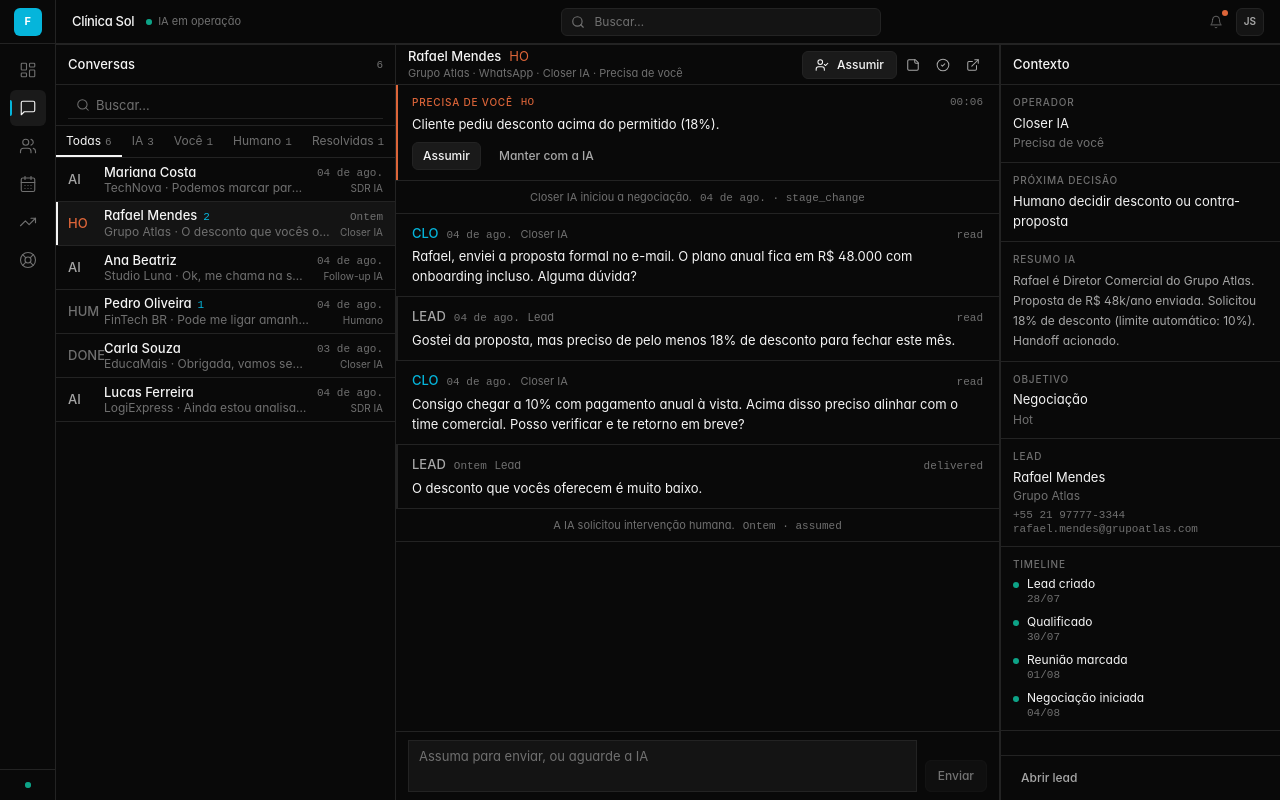
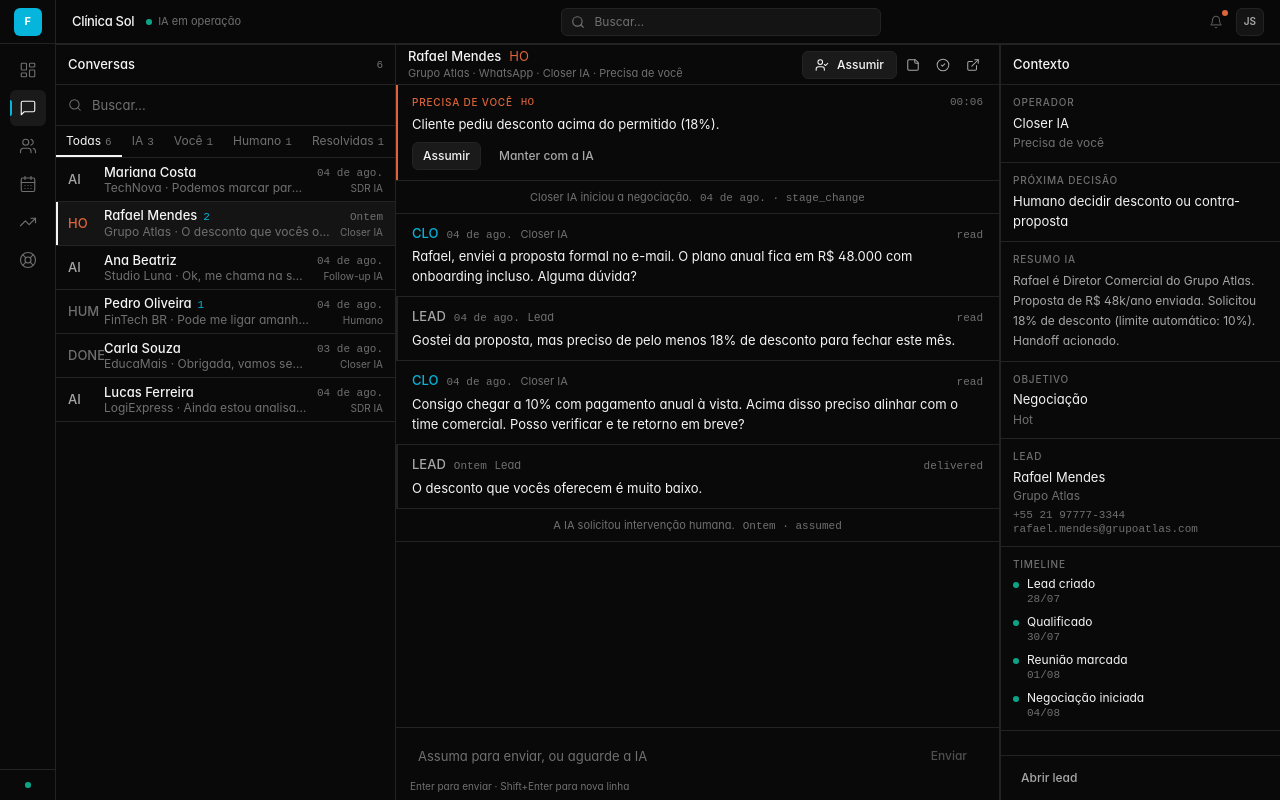
Before and after one commit to jvrm831720/forceia, a Next.js app in the folder dashboard/: page /conversas in a window 1280 px wide. Built offline with nearby package versions, Linux system fonts and the light colour scheme.

Commit message:
feat(conversations): rebuild list, filters, search, input, loading, error

```diff
--- a/dashboard/components/conversations/conversation-input.tsx
+++ b/dashboard/components/conversations/conversation-input.tsx
@@ -1,8 +1,10 @@
 "use client";
 
 import { Button } from "@/components/ui/button";
+import { cn } from "@/lib/utils";
 import { useState } from "react";
 
+/** Discrete composer — send only elevates when content is valid. */
 export function ConversationInput({
   onSend,
   disabled,
@@ -13,17 +15,27 @@ export function ConversationInput({
   placeholder?: string;
 }) {
   const [value, setValue] = useState("");
+  const [sending, setSending] = useState(false);
+  const hasContent = value.trim().length > 0;
 
   const submit = () => {
     const text = value.trim();
-    if (!text || disabled) return;
+    if (!text || disabled || sending) return;
+    setSending(true);
     onSend(text);
     setValue("");
+    setSending(false);
   };
 
   return (
-    <div className="border-t border-border bg-background px-3 py-2">
-      <div className="flex items-end gap-2">
+    <div className="shrink-0 border-t border-border bg-background px-3 py-2">
+      <div
+        className={cn(
+          "flex items-end gap-2 rounded-sm bg-surface/50 px-2.5 py-1.5 transition-colors duration-100",
+          "focus-within:bg-surface focus-within:ring-1 focus-within:ring-brand/30",
+          disabled && "opacity-40",
+        )}
+      >
         <textarea
           value={value}
           onChange={(e) => setValue(e.target.value)}
@@ -33,22 +45,28 @@ export function ConversationInput({
               submit();
             }
           }}
-          rows={2}
-          disabled={disabled}
+          rows={1}
+          disabled={disabled || sending}
           placeholder={placeholder}
-          className="min-h-[36px] flex-1 resize-none border border-border bg-surface px-2.5 py-1.5 text-[13px] text-ink placeholder:text-ink-soft focus:border-ink-muted focus:outline-none disabled:opacity-40"
+          className="min-h-[28px] max-h-24 flex-1 resize-none border-0 bg-transparent py-1 text-[13px] leading-5 text-ink placeholder:text-ink-soft focus:outline-none focus:ring-0 disabled:cursor-not-allowed"
         />
         <Button
           type="button"
           size="sm"
-          variant="secondary"
-          disabled={disabled || !value.trim()}
+          variant={hasContent && !disabled ? "secondary" : "ghost"}
+          disabled={disabled || !hasContent || sending}
           onClick={submit}
-          className="h-8"
+          className={cn(
+            "h-7 shrink-0 px-2.5 text-[12px]",
+            hasContent && !disabled && "text-ink",
+          )}
         >
-          Enviar
+          {sending ? "…" : "Enviar"}
         </Button>
       </div>
+      <p className="mt-1 px-0.5 text-[10px] leading-3 text-ink-soft">
+        Enter para enviar · Shift+Enter para nova linha
+      </p>
     </div>
   );
 }
--- a/dashboard/components/conversations/error.tsx
+++ b/dashboard/components/conversations/error.tsx
@@ -19,7 +19,7 @@ export function ConversationsError({
           type="button"
           variant="secondary"
           size="sm"
-          className="mt-3 h-7"
+          className="mt-3 h-7 text-[12px]"
           onClick={onRetry}
         >
           Tentar de novo
--- a/dashboard/components/conversations/loading.tsx
+++ b/dashboard/components/conversations/loading.tsx
@@ -2,10 +2,13 @@ export function ConversationsLoading() {
   return (
     <div className="flex h-full flex-col" role="status" aria-label="Carregando">
       {Array.from({ length: 8 }).map((_, i) => (
-        <div key={i} className="border-b border-border px-3 py-2">
-          <div className="mb-1.5 h-2.5 w-1/4 animate-pulse bg-elevated" />
-          <div className="mb-1 h-2 w-1/2 animate-pulse bg-elevated" />
-          <div className="h-2 w-2/3 animate-pulse bg-elevated" />
+        <div key={i} className="flex h-11 items-center gap-2 border-b border-border px-3">
+          <div className="h-2.5 w-6 animate-pulse bg-elevated" />
+          <div className="min-w-0 flex-1 space-y-1.5">
+            <div className="h-2.5 w-1/3 animate-pulse bg-elevated" />
+            <div className="h-2 w-2/3 animate-pulse bg-elevated" />
+          </div>
+          <div className="h-2 w-8 animate-pulse bg-elevated" />
         </div>
       ))}
     </div>
--- a/dashboard/components/conversations/search.tsx
+++ b/dashboard/components/conversations/search.tsx
@@ -12,7 +12,7 @@ export function ConversationSearch({
   return (
     <label className="relative block">
       <Search
-        className="pointer-events-none absolute left-2 top-1/2 h-3.5 w-3.5 -translate-y-1/2 text-ink-soft"
+        className="pointer-events-none absolute left-0 top-1/2 h-3.5 w-3.5 -translate-y-1/2 text-ink-soft"
         strokeWidth={1.75}
         aria-hidden
       />
@@ -21,7 +21,7 @@ export function ConversationSearch({
         value={value}
         onChange={(e) => onChange(e.target.value)}
         placeholder="Buscar…"
-        className="h-7 w-full border-0 border-b border-border bg-transparent pl-7 pr-2 text-[13px] text-ink placeholder:text-ink-soft focus:border-ink-muted focus:outline-none"
+        className="h-7 w-full border-0 bg-transparent pl-6 pr-2 text-[13px] text-ink placeholder:text-ink-soft focus:outline-none focus:ring-0"
       />
     </label>
   );
```
